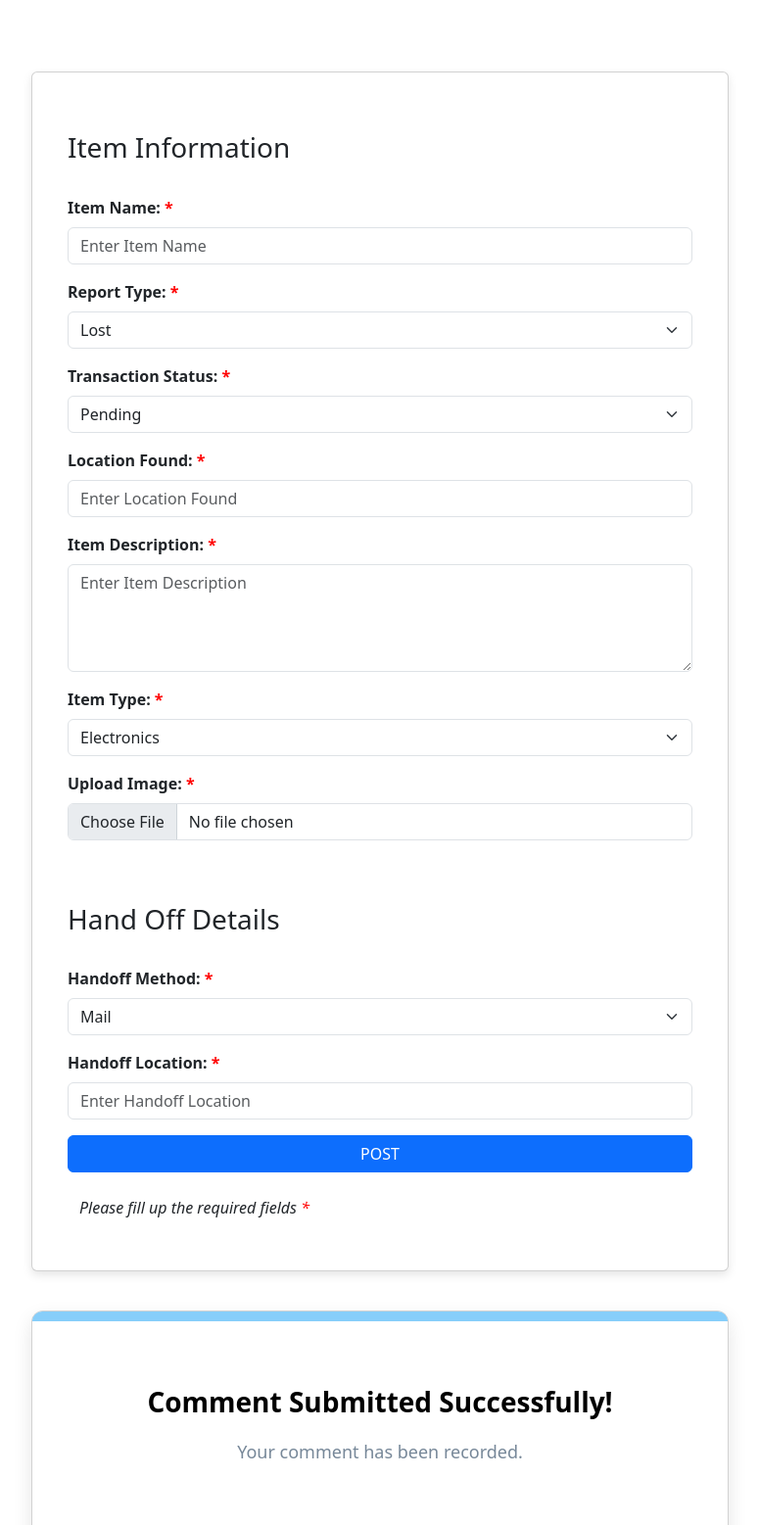
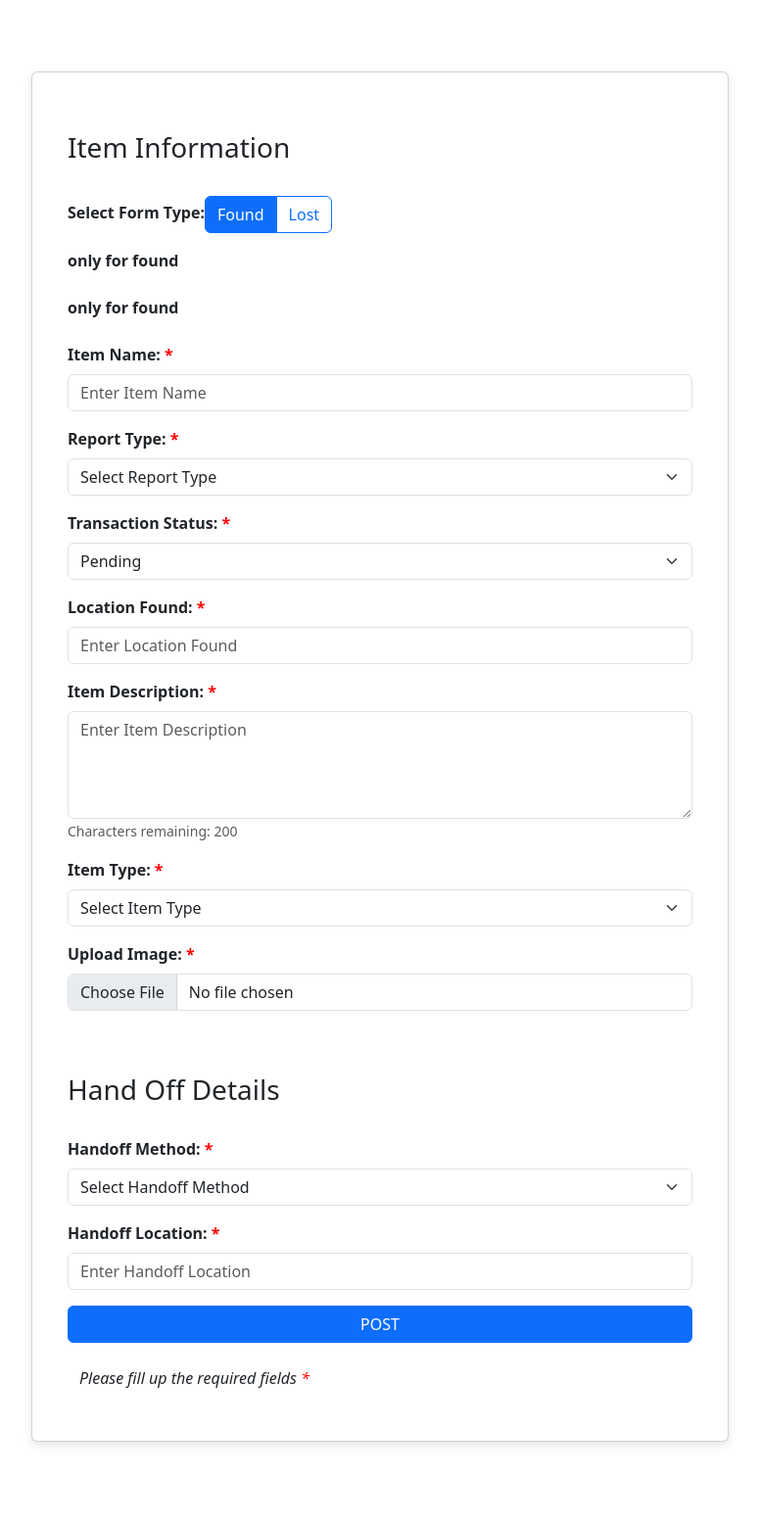
Before and after one commit to DuFanYin/SG-lost-fund, a Flask app: page /listing in a window 1280 px wide. Shown: the part 178-1735 px from the top of the page at 98% size, without its empty margins (252-1027 px from the left). Run offline with Flask 3, Linux system fonts and the light colour scheme; some libraries are stand-ins or nearby versions.

Commit message:
two types of form

```diff
--- a/app/static/js/listing.js
+++ b/app/static/js/listing.js
@@ -1,9 +1,10 @@
-import { db, collection, addDoc } from './firebaseConfig.js';
+import { db } from './firebaseConfig.js';
 
 Vue.createApp({
     data() {
         return {
             formData: {
+                type: 'found', // Default type
                 item_name: '',
                 location: '',
                 item_description: '',
@@ -19,47 +20,39 @@ Vue.createApp({
         };
     },
     methods: {
+        setType(type) {
+            this.formData.type = type; // This updates the type
+        },
         checkCharacterCount() {
             this.characterCount = this.formData.item_description.length;
+
             if (this.characterCount > 200) {
                 this.formData.item_description = this.formData.item_description.slice(0, 200);
                 this.characterCount = 200;
             }
         },
-        async submitForm() {
-            try {
+        submitForm() {
             const uid = sessionStorage.getItem('uid');
-                console.log("Retrieved UID:", uid);
-
             if (this.formData.item_name && this.formData.location && this.formData.item_description &&
                 this.formData.item_type && this.formData.handoff_method && this.formData.handoff_location &&
                 this.formData.report_type) {
 
-                    // Prepare the data to be added to Firestore
-                    const formDataToSend = {
-                        item_name: this.formData.item_name,
-                        location: this.formData.location,
-                        item_description: this.formData.item_description,
-                        item_type: this.formData.item_type,
-                        handoff_method: this.formData.handoff_method,
-                        handoff_location: this.formData.handoff_location,
-                        report_type: this.formData.report_type,
+                db.collection("listings").add({
+                    ...this.formData,
+                    uid: uid,
                     status: this.formData.status,
-                        uid: uid
-                    };
-
-                    // Add data to Firestore
-                    await addDoc(collection(db, "listings"), formDataToSend);
-
+                })
+                .then(() => {
                     console.log("Form Submitted Successfully to Firestore");
                     this.formSubmitted = true;
                     this.resetForm();
+                })
+                .catch((error) => {
+                    console.error("Error submitting the form to Firestore:", error);
+                    alert('There was an error submitting the form.');
+                });
             } else {
                 alert("Please fill in all fields.");
-                }
-            } catch (error) {
-                console.error("Error submitting form to Firestore:", error);
-                alert('There was an error submitting the form.');
             }
         },
         handleFileUpload(event) {
@@ -70,6 +63,7 @@ Vue.createApp({
         },
         resetForm() {
             this.formData = {
+                type: 'found', // Reset to default type
                 item_name: '',
                 location: '',
                 item_description: '',
--- a/app/templates/listing.html
+++ b/app/templates/listing.html
@@ -16,7 +16,7 @@
     <script src="https://www.gstatic.com/firebasejs/9.23.0/firebase-auth-compat.js"></script>
     <script src="https://www.gstatic.com/firebasejs/9.23.0/firebase-firestore-compat.js"></script>
 
-    <script src="../static/js/firebase.js"></script>
+    <script type="module" src="../static/js/firebaseConfig.js"></script>
 
     <style>
         /* Flexbox to make the body fill the viewport */
@@ -96,6 +96,49 @@
                         <br>
 
                         <form @submit.prevent="submitForm">
+
+                            <div class="mb-3">
+                                <label class="form-label">Select Form Type:</label>
+                                <div class="btn-group" role="group" aria-label="Form Type Toggle">
+                                    <button
+                                        type="button"
+                                        class="btn"
+                                        :class="formData.type === 'found' ? 'btn-primary' : 'btn-outline-primary'"
+                                        @click="setType('found')">Found</button>
+                                    <button
+                                        type="button"
+                                        class="btn"
+                                        :class="formData.type === 'lost' ? 'btn-primary' : 'btn-outline-primary'"
+                                        @click="setType('lost')">Lost</button>
+                                </div>
+                            </div>
+
+
+                            <!-- TESTING !!!!!!!!!!!!!!!!!!!!!!!!!!!!!!!!!! -->
+
+                            <div v-if="formData.type === 'found'">
+                                <div class="mb-3">
+                                    <label for="location_found" class="form-label">only for found</label>
+
+                                </div>
+                                <div class="mb-3">
+                                    <label for="found_description" class="form-label">only for found</label>
+
+                                </div>
+                            </div>
+
+                            <div v-if="formData.type === 'lost' ">
+                                <div class="mb-3">
+                                    <label for="location_found" class="form-label">only for lost</label>
+
+                                </div>
+                                <div class="mb-3">
+                                    <label for="found_description" class="form-label">only for lost</label>
+
+                                </div>
+                            </div>
+                            <!-- TESTING !!!!!!!!!!!!!!!!!!!!!!!!!!!!!!!!!! -->
+
                             <!-- Item Name -->
                             <div class="mb-3">
                                 <label for="item_name" class="form-label">Item Name: <span
@@ -248,7 +291,7 @@
     <!-- Bootstrap Bundle with Popper.js for responsive navbar toggling -->
     <script src="https://cdn.jsdelivr.net/npm/bootstrap@5.1.3/dist/js/bootstrap.bundle.min.js"></script>
 
-    <script src="../static/js/listing.js"></script>
+    <script type="module" src="../static/js/listing.js"></script>
 
     <!-- Load the JavaScript to include the footer -->
     <script src="../static/js/footer.js"></script>
```
Lines whose indentation alone changed are shown as unchanged.
